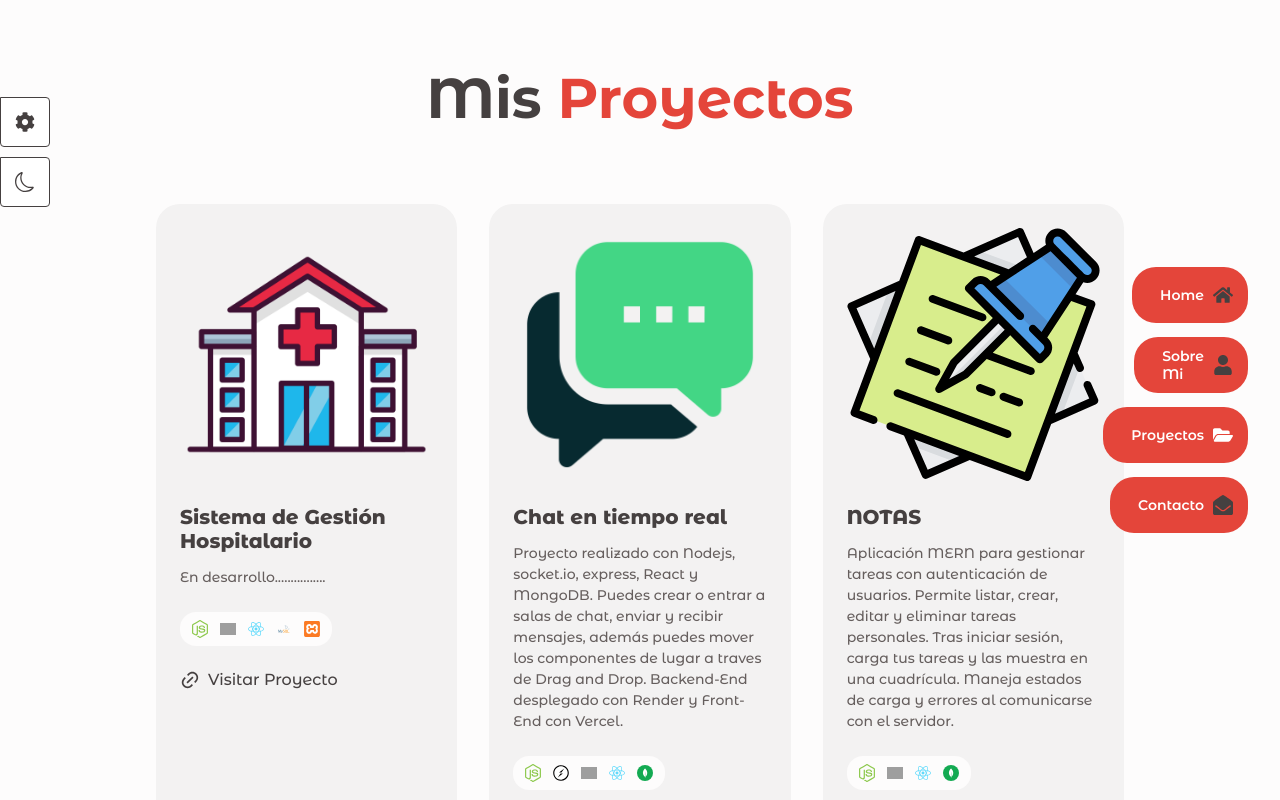
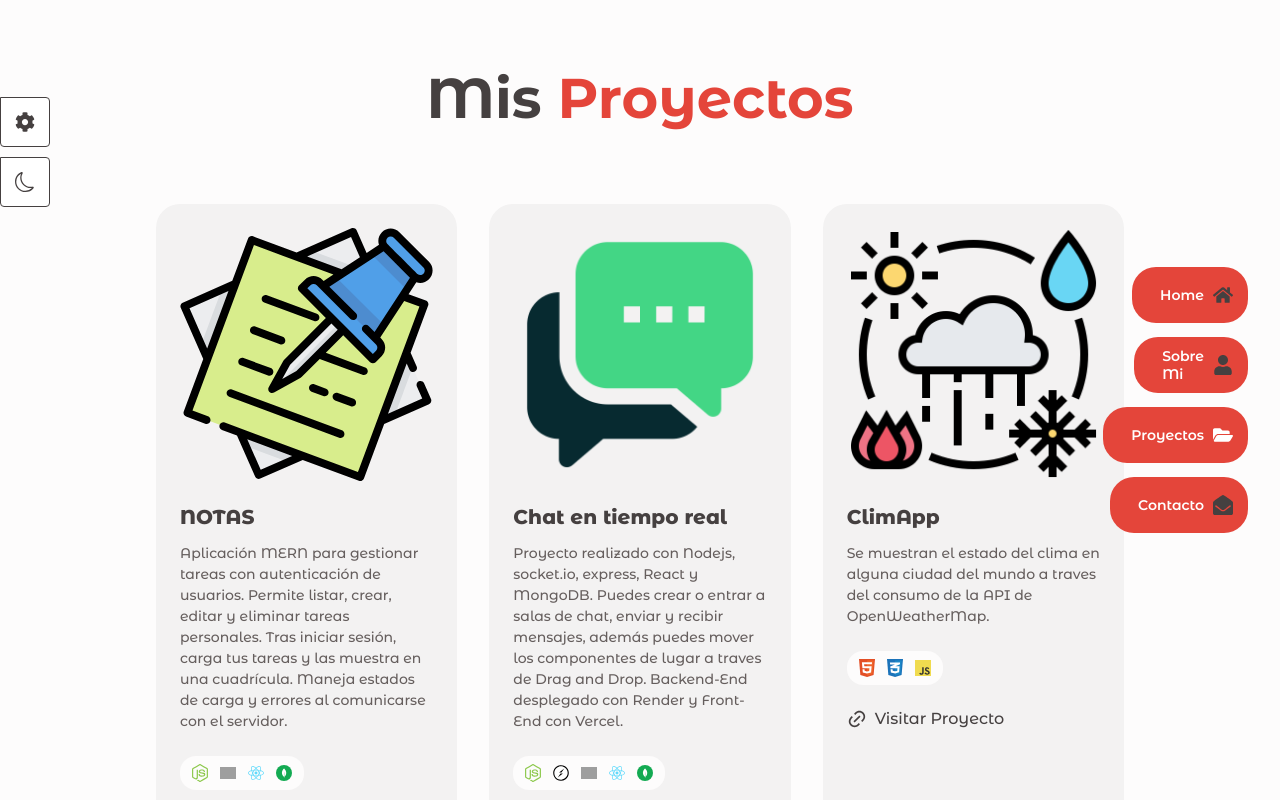
Before and after one commit to wizzard95/portfolio-website-damian1, a React (Vite) app: page /portfolio in a window 1280 px wide. Shown: the top 800 px of the page. Built offline with nearby package versions, Linux system fonts and the light colour scheme; grey boxes are pictures that could not be loaded.

Commit message:
agregue target _blank a los proyectos para que se vieran en una nueva pestaña

```diff
--- a/src/Data.jsx
+++ b/src/Data.jsx
@@ -382,15 +382,26 @@ navegadores.<li/>
 ];
 
 export const portfolio = [
-   {
+/*    {
     id: 5,
     img: projectImg4,
     title: 'Sistema de Gestión Hospitalario',
-    /* title: 'Barbershop Website', */
+
     description:
       'En desarrollo................',
     skills: [SkillsImg11, SkillsImg22, skillsImg4, SkillsImg17, SkillsImg21 ],
     link: '',
+  }, */{
+  id: 1,
+    img: projectImg6,
+    title: 'NOTAS',
+    description:
+      `Aplicación MERN para gestionar tareas con autenticación de usuarios.
+Permite listar, crear, editar y eliminar tareas personales.
+Tras iniciar sesión, carga tus tareas y las muestra en una cuadrícula.
+Maneja estados de carga y errores al comunicarse con el servidor.`,
+    skills: [SkillsImg11, SkillsImg22, skillsImg4, SkillsImg29 ],
+    link: 'https://mern-crud-auth-frontend.vercel.app/',
   },
     {
     id: 3,
@@ -405,18 +416,8 @@ export const portfolio = [
     skills: [SkillsImg11, SkillsImg12, SkillsImg22, skillsImg4, SkillsImg29 ],
     link: 'https://realtime-chat-app-omega-tan.vercel.app/',
   },
-  {
-    id: 1,
-    img: projectImg6,
-    title: 'NOTAS',
-    description:
-      `Aplicación MERN para gestionar tareas con autenticación de usuarios.
-Permite listar, crear, editar y eliminar tareas personales.
-Tras iniciar sesión, carga tus tareas y las muestra en una cuadrícula.
-Maneja estados de carga y errores al comunicarse con el servidor.`,
-    skills: [SkillsImg11, SkillsImg22, skillsImg4, SkillsImg29 ],
-    link: 'https://mern-crud-auth-frontend.vercel.app/',
-  },
+
+
   {
     id: 2,
     img: projectImg1,
--- a/src/pages/portfolio/Portfolio.jsx
+++ b/src/pages/portfolio/Portfolio.jsx
@@ -12,7 +12,7 @@ const Portfolio = () => {
           {portfolio.map(({id, img, title, description, skills, link}) => {
             return (
               <article className="portfolio-card" key={id}>
-                  <a href={link} className="portfolio-img-wrapper">
+                  <a href={link} className="portfolio-img-wrapper" target="_blank">
                     <img src={img} alt="" className="portfolio-img" />
                   </a>
                   <h3 className="portfolio-title">{title}</h3>
@@ -21,11 +21,11 @@ const Portfolio = () => {
                   <div className="portfolio-skills">
                     {skills.map((skill, index) => {
                       return (
-                        <img src={skill} alt="" className="portfolio-skill"  key={index}/>
+                        <img src={skill} alt="" className="portfolio-skill" key={index}/>
                       )
                     })}
                   </div>
-                  <a href={link} className="portfolio-link">
+                  <a href={link} className="portfolio-link" target="_blank">
                     <RiLink  className="link-icon"/>
                     Visitar Proyecto
                   </a>
```
